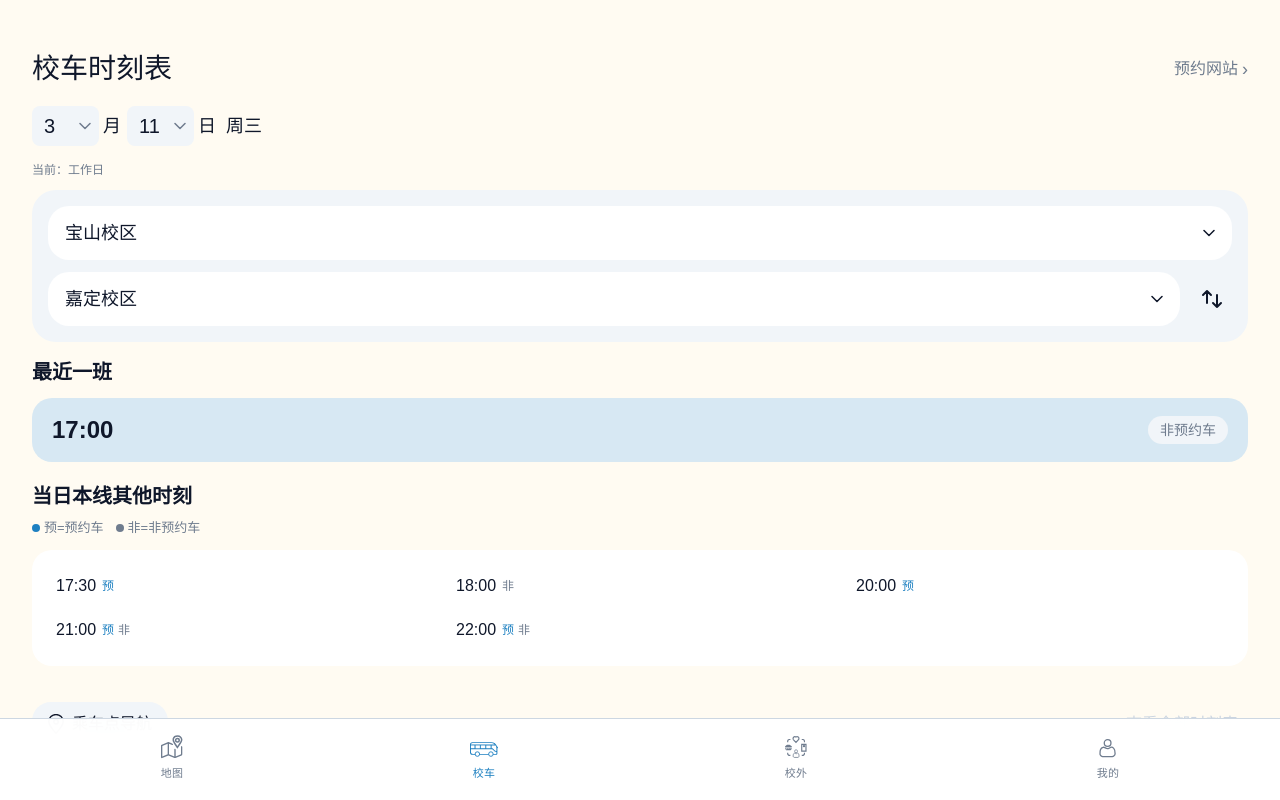
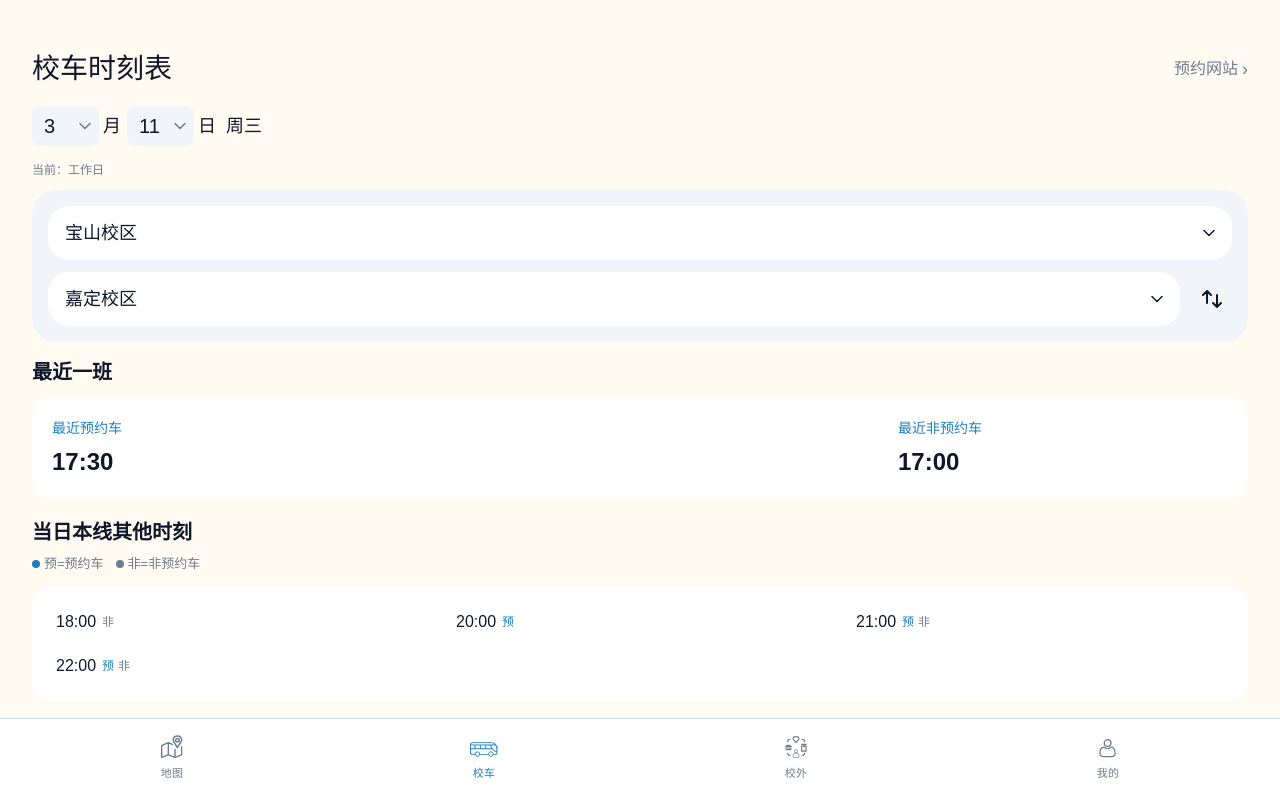
Before and after one commit to northleftt/SHUMap, a React (Vite) app: page /shuttle in a window 1280 px wide. Built offline with nearby package versions, Linux system fonts and the light colour scheme.

Commit message:
Update campus map UI details

```diff
--- a/src/components/MapBottomSheet.tsx
+++ b/src/components/MapBottomSheet.tsx
@@ -112,7 +112,7 @@ function FilterPills({
 }) {
   return (
     <div
-      className={`grid grid-cols-[repeat(auto-fit,minmax(70px,1fr))] ${
+      className={`grid grid-cols-4 ${
         isCompact ? "mt-3 gap-x-2.5 gap-y-2" : "mt-4 gap-x-3 gap-y-2.5"
       }`}
     >
@@ -123,7 +123,7 @@ function FilterPills({
             key={filter.key}
             className={`rounded-[16px] px-2 font-medium transition-colors ${
               isCompact ? "h-[24px]" : "h-[26px]"
-            } ${isNarrow ? "text-[10px]" : "text-[11px]"}`}
+            } ${isNarrow ? "text-[9px]" : "text-[10px]"}`}
             style={{
               background: active ? "var(--color-primary)" : "var(--color-primary-soft)",
               color: active ? "#d7e8f3" : "var(--color-primary)",
--- a/src/lib/mapData.ts
+++ b/src/lib/mapData.ts
@@ -46,13 +46,13 @@ export const campusByKey = Object.fromEntries(
 
 export const filters: Array<{ key: FilterKey; label: string }> = [
   { key: "teaching", label: "教学楼" },
-  { key: "office", label: "办公楼" },
+  { key: "library", label: "图书馆" },
   { key: "dorm", label: "宿舍楼" },
   { key: "canteen", label: "食堂" },
-  { key: "library", label: "图书馆" },
   { key: "commercial", label: "商业" },
   { key: "printing", label: "打印机" },
   { key: "parking", label: "停车场" },
+  { key: "powerBank", label: "充电宝" },
 ];
 
 function getCampusKey(campus: string): CampusKey {
--- a/src/lib/types.ts
+++ b/src/lib/types.ts
@@ -8,7 +8,8 @@ export type FilterKey =
   | "library"
   | "commercial"
   | "printing"
-  | "parking";
+  | "parking"
+  | "powerBank";
 
 export type MapSheetMode =
   | "fullscreen_map"
--- a/src/pages/MapPage.tsx
+++ b/src/pages/MapPage.tsx
@@ -14,21 +14,12 @@ const SNAP_TOPS = {
 } satisfies Record<MapSheetMode, number>;
 
 const POI_CLOSE_DRAG_THRESHOLD_PX = 70;
-const FILTER_PILL_MIN_WIDTH_PX = 70;
-
 function clamp(value: number, min: number, max: number) {
   return Math.min(max, Math.max(min, value));
 }
 
 function getFilterRows(metrics: ReturnType<typeof useViewportMetrics>, filterCount: number) {
-  const sheetWidth = metrics.shellWidth - metrics.sheetSideInset * 2;
-  const horizontalPadding = metrics.isCompactHeight ? 32 : 40;
-  const gapX = metrics.isCompactHeight ? 10 : 12;
-  const contentWidth = Math.max(0, sheetWidth - horizontalPadding);
-  const columnCount = Math.max(
-    1,
-    Math.floor((contentWidth + gapX) / (FILTER_PILL_MIN_WIDTH_PX + gapX)),
-  );
+  const columnCount = Math.min(4, filterCount);
   return Math.ceil(filterCount / columnCount);
 }
 
--- a/src/pages/ShuttlePage.tsx
+++ b/src/pages/ShuttlePage.tsx
@@ -154,6 +154,12 @@ interface DisplayScheduleItem {
   status: ScheduleStatus;
 }
 
+interface RecentBusItem {
+  departureTime: string;
+  status: Exclude<ScheduleStatus, "mixed">;
+  label: string;
+}
+
 function mergeSchedulesByTime(schedules: ScheduleItem[]): DisplayScheduleItem[] {
   const merged = new Map<string, { hasReservation: boolean; hasNonReservation: boolean }>();
 
@@ -187,12 +193,6 @@ function getScheduleStatusTextClass(status: Exclude<ScheduleStatus, "mixed">): s
   return status === "reservation" ? "text-[var(--color-primary)]" : "text-[var(--color-text-muted)]";
 }
 
-function getScheduleStatusBadgeClasses(status: Exclude<ScheduleStatus, "mixed">): string {
-  return status === "reservation"
-    ? "bg-[var(--color-primary-soft)] text-[var(--color-primary)]"
-    : "bg-[var(--color-surface-muted)] text-[var(--color-text-muted)]";
-}
-
 function ScheduleStatusInline({
   status,
   size = "text-xs",
@@ -212,27 +212,6 @@ function ScheduleStatusInline({
   return (
     <span className={`whitespace-nowrap font-medium ${size} ${getScheduleStatusTextClass(status)}`}>
       {status === "reservation" ? "预" : "非"}
-    </span>
-  );
-}
-
-function ScheduleStatusBadge({ status }: { status: ScheduleStatus }) {
-  if (status === "mixed") {
-    return (
-      <div className="flex items-center gap-2">
-        <span className="rounded-full bg-[var(--color-primary-soft)] px-3 py-1 text-sm font-medium text-[var(--color-primary)]">
-          预约车
-        </span>
-        <span className="rounded-full bg-[var(--color-surface-muted)] px-3 py-1 text-sm font-medium text-[var(--color-text-muted)]">
-          非预约车
-        </span>
-      </div>
-    );
-  }
-
-  return (
-    <span className={`rounded-full px-3 py-1 text-sm font-medium ${getScheduleStatusBadgeClasses(status)}`}>
-      {status === "reservation" ? "预约车" : "非预约车"}
     </span>
   );
 }
@@ -316,28 +295,48 @@ export function ShuttlePage() {
   );
 
   // 计算显示的班次
-  const { nextBus, allSchedules, visibleSchedules } = useMemo(() => {
+  const { visibleSchedules, recentBuses } = useMemo(() => {
     const allSchedules = getTodaySchedules(from, to, selectedDate);
-    const visibleSchedules = mergeSchedulesByTime(
-      todayFlag ? getRemainingBuses(allSchedules, currentTime) : allSchedules,
-    );
+    const remainingSchedules = todayFlag ? getRemainingBuses(allSchedules, currentTime) : allSchedules;
+    const visibleSchedules = mergeSchedulesByTime(remainingSchedules);
 
     if (!todayFlag) {
-      return { nextBus: null, allSchedules, visibleSchedules };
+      return { visibleSchedules, recentBuses: [] as RecentBusItem[] };
+    }
+
+    const nextReservationBus = remainingSchedules.find((schedule) => schedule.isReservation);
+    const nextNonReservationBus = remainingSchedules.find((schedule) => !schedule.isReservation);
+    const recentBuses: RecentBusItem[] = [];
+
+    if (nextReservationBus) {
+      recentBuses.push({
+        departureTime: nextReservationBus.departureTime,
+        status: "reservation",
+        label: "最近预约车",
+      });
+    }
+
+    if (nextNonReservationBus) {
+      recentBuses.push({
+        departureTime: nextNonReservationBus.departureTime,
+        status: "nonReservation",
+        label: "最近非预约车",
+      });
     }
 
     return {
-      nextBus: visibleSchedules[0] ?? null,
-      allSchedules,
       visibleSchedules,
+      recentBuses,
     };
   }, [from, to, selectedDate, currentTime, todayFlag]);
 
   // 其他时刻（排除最近一班）
   const otherBuses = useMemo(() => {
-    if (!nextBus) return visibleSchedules;
-    return visibleSchedules.slice(1);
-  }, [visibleSchedules, nextBus]);
+    if (!todayFlag || recentBuses.length === 0) return visibleSchedules;
+
+    const recentDepartureTimes = new Set(recentBuses.map((schedule) => schedule.departureTime));
+    return visibleSchedules.filter((schedule) => !recentDepartureTimes.has(schedule.departureTime));
+  }, [todayFlag, visibleSchedules, recentBuses]);
 
   const handleExchange = () => {
     setFrom(to);
@@ -458,21 +457,28 @@ export function ShuttlePage() {
         </div>
 
         {/* Next Bus Section - 仅当天显示 */}
-        {todayFlag && (
+        {todayFlag && recentBuses.length > 0 && (
           <div className="mb-5">
             <h2 className="text-xl font-semibold text-[#0F172A] mb-3">最近一班</h2>
-            {nextBus ? (
-              <div className="bg-[#D7E8F3] rounded-[20px] px-5 py-4 flex items-center justify-between">
-                <span className="text-2xl font-semibold text-[#0F172A]">{nextBus.departureTime}</span>
-                <ScheduleStatusBadge status={nextBus.status} />
+            <div className="rounded-[20px] bg-white px-5 py-5">
+              <div className={`grid gap-6 ${recentBuses.length === 2 ? "grid-cols-2" : "grid-cols-1"}`}>
+                {recentBuses.map((bus) => (
+                  <div
+                    key={`${bus.status}-${bus.departureTime}`}
+                    className={
+                      recentBuses.length === 1
+                        ? "justify-self-start"
+                        : bus.status === "reservation"
+                          ? "justify-self-start"
+                          : "justify-self-center"
+                    }
+                  >
+                    <p className="mb-2 text-sm font-medium text-[var(--color-primary)]">{bus.label}</p>
+                    <span className="text-2xl font-semibold text-[#0F172A]">{bus.departureTime}</span>
+                  </div>
+                ))}
               </div>
-            ) : allSchedules.length > 0 ? (
-              <div className="bg-[#F1F5F9] rounded-[20px] px-5 py-4 text-center">
-                <p className="text-[#6F7C8E]">今日班次已结束</p>
-              </div>
-            ) : (
-              <EmptyState />
-            )}
+            </div>
           </div>
         )}
 
@@ -525,7 +531,7 @@ export function ShuttlePage() {
                     </div>
                   ))}
                 </div>
-              ) : todayFlag && nextBus ? (
+              ) : todayFlag && recentBuses.length > 0 ? (
                 <p className="text-[#6F7C8E] text-center py-4">无其他时刻</p>
               ) : null}
             </div>
@@ -545,7 +551,7 @@ export function ShuttlePage() {
           </button>
           <button
             onClick={() => window.open("/docs/shuttle-schedule.pdf", "_blank")}
-            className="text-[14px] font-medium text-[#CBD5E1] hover:text-[#6F7C8E] transition-colors flex items-center gap-1"
+            className="flex items-center gap-1 text-[14px] font-medium text-[var(--color-text-muted)] transition-colors hover:text-[#0F172A]"
           >
             查看全部时刻表
             <span className="text-lg">›</span>
```
Also changed, not shown: data/campus-buildings.picked.json.
